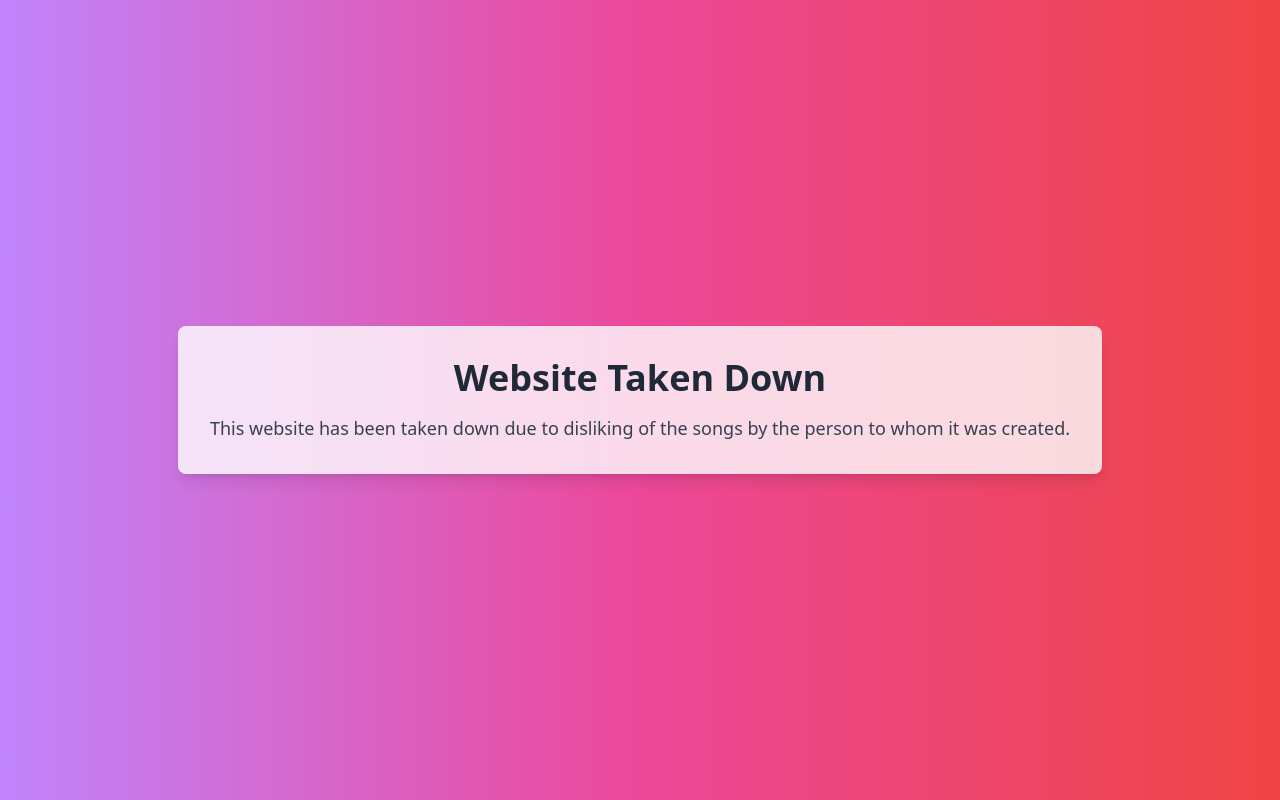
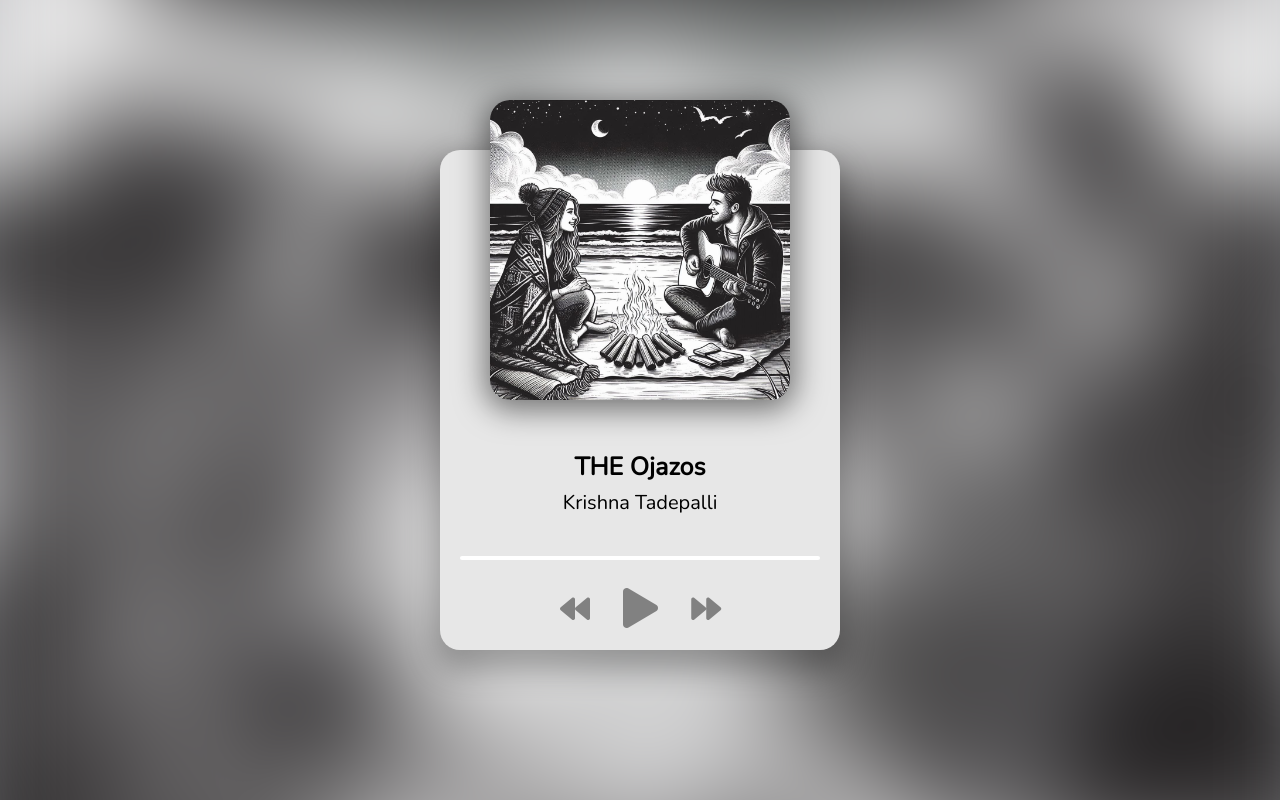
Before and after one commit to vjk7989/HBD-AMMu, a plain HTML site: page index.html in a window 1280 px wide. Drawn offline with nearby package versions, Linux system fonts and the light colour scheme.

Commit message:
Update index.html

```diff
--- a/index.html
+++ b/index.html
@@ -1,17 +1,81 @@
 <!DOCTYPE html>
+
 <html lang="en">
+
 <head>
-    <meta charset="UTF-8">
-    <meta name="viewport" content="width=device-width, initial-scale=1.0">
-    <title>Site Taken Down</title>
-    <script src="https://cdn.tailwindcss.com"></script>
+
+	<meta charset="UTF-8" />
+
+	<meta name="viewport" content="width=device-width, initial-scale=1.0" />
+
+	<link rel="stylesheet" href="https://cdnjs.cloudflare.com/ajax/libs/font-awesome/5.10.2/css/all.min.css" />
+
+	<link rel="stylesheet" href="styles.css" />
+
+	<title>HBD-paVI</title>
+
 </head>
-<body class="bg-gradient-to-r from-purple-400 via-pink-500 to-red-500 min-h-screen flex items-center justify-center">
 
-    <div class="bg-white bg-opacity-80 p-8 rounded-lg shadow-lg text-center">
-        <h1 class="text-4xl font-bold text-gray-800 mb-4">Website Taken Down</h1>
-        <p class="text-lg text-gray-700">This website has been taken down due to disliking of the songs by the person to whom it was created.</p>
-    </div>
+<body>
+
+	<!--     <h1 align="center">SabzLearn | jS Course</h1> -->
+
+	<div class="bg-container">
+
+		<img src="" alt="" id="background">
+
+	</div>
+
+	<div class="player-container">
+
+		<!-- Song -->
+
+		<div class="img-container">
+
+			<img src="" alt="" id="cover" class="active">
+
+		</div>
+
+		<h2 id="title"></h2>
+
+		<h3 id="artist"></h3>
+
+		<audio src=""></audio>
+
+		<!-- Progress -->
+
+		<div class="progress-container" id="progress-container">
+
+			<div class="progress" id="progress"></div>
+
+			<div class="duration-wrapper">
+
+				<span id="current-time"></span>
+
+				<span id="duration"></span>
+
+			</div>
+
+		</div>
+
+		<!-- Controls -->
+
+		<div class="player-controls">
+
+			<i class="fas fa-backward" id="prev" title="Previous"></i>
+
+			<i class="fas fa-play main-button" id="play" title="Play"></i>
+
+			<i class="fas fa-forward" id="next" title="Next"></i>
+
+		</div>
+
+	</div>
+
+	<script type="text/javascript" src="script.js"></script>
+
+
 
 </body>
+
 </html>
```
